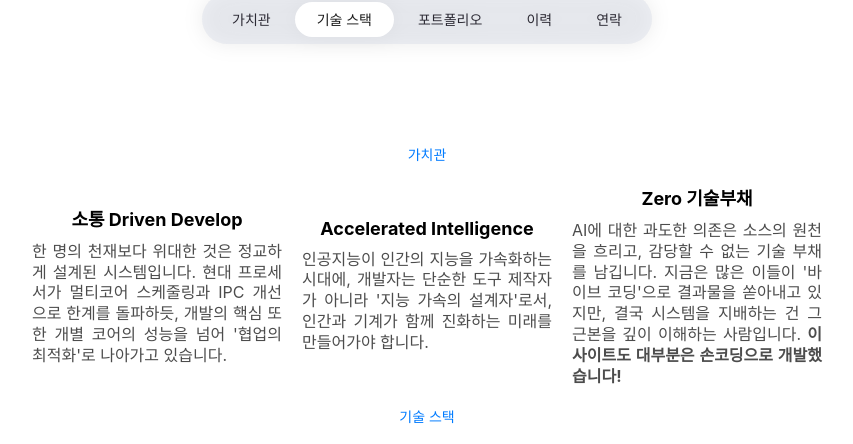
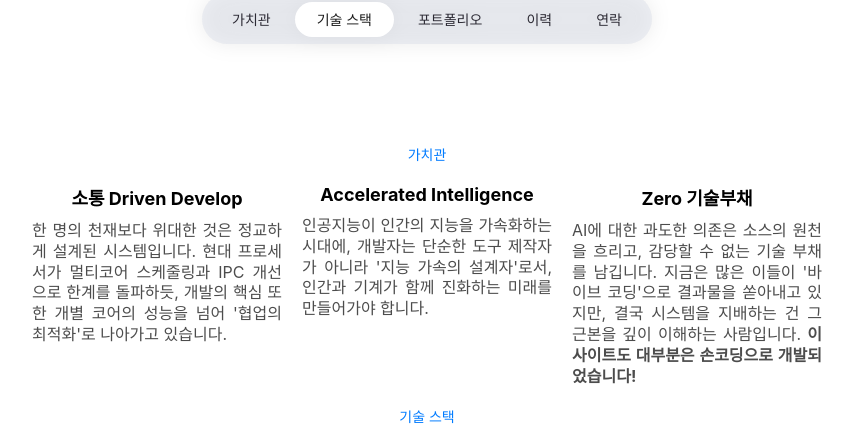
Before and after one commit to olivyou2/portfolio, a React (Vite) app: page / in a window 1280 px wide. Shown: the part 583-1027 px from the top of the page, without its empty margins (213-1066 px from the left). Built offline with nearby package versions, Linux system fonts and the light colour scheme; a web font is replaced by a local one.

Commit message:
fix: Navigator sticky issue and so on

```diff
--- /dev/null
+++ b/src/App.css
@@ -0,0 +1,3 @@
+* {
+    -webkit-tap-highlight-color : transparent;
+}
--- a/src/App.tsx
+++ b/src/App.tsx
@@ -6,6 +6,7 @@ import Reward from "./blocks/Reward";
 import TechStacks from "./blocks/TechStacks";
 import Values from "./blocks/Values";
 import Navigator from "./components/Navigator";
+import "./App.css";
 
 function App() {
 
--- a/src/blocks/Career.tsx
+++ b/src/blocks/Career.tsx
@@ -5,6 +5,7 @@ const Container = styled.div`
     flex-direction: column;
     align-items: center;
     border: none;
+    margin-top: 100px;
 `;
 
 
--- a/src/blocks/Portfolio.tsx
+++ b/src/blocks/Portfolio.tsx
@@ -4,8 +4,9 @@ const Container = styled.div`
     display: flex;
     flex-direction: column;
     align-items: center;
-    padding: 100px;
+    padding: 0px 10px;
     border: none;
+    margin-top: 100px;
 `;
 
 
--- a/src/blocks/Values.tsx
+++ b/src/blocks/Values.tsx
@@ -7,6 +7,7 @@ const Container = styled.div`
     border: none;
 
     margin-top: 100px;
+    padding: 0px 20px;
 `;
 
 const Title = styled.div`
@@ -18,7 +19,7 @@ const ValuesContainer = styled.div`
     display: flex;
     flex-direction: row;
     justify-content: center;
-    align-items: center;
+    align-items: flex-start;
     width: 100%;
     padding: 20px 0px;
     box-sizing: border-box;
@@ -103,7 +104,7 @@ function Values() {
                     </ValueContainer>
                     <ValueContainer>
                         <ValueTitle>Zero 기술부채</ValueTitle>
-                        <ValueDescription>AI에 대한 과도한 의존은 소스의 원천을 흐리고, 감당할 수 없는 기술 부채를 남깁니다. 지금은 많은 이들이 '바이브 코딩'으로 결과물을 쏟아내고 있지만, 결국 시스템을 지배하는 건 그 근본을 깊이 이해하는 사람입니다. <b>이 사이트도 대부분은 손코딩으로 개발했습니다!</b></ValueDescription>
+                        <ValueDescription>AI에 대한 과도한 의존은 소스의 원천을 흐리고, 감당할 수 없는 기술 부채를 남깁니다. 지금은 많은 이들이 '바이브 코딩'으로 결과물을 쏟아내고 있지만, 결국 시스템을 지배하는 건 그 근본을 깊이 이해하는 사람입니다. <b>이 사이트도 대부분은 손코딩으로 개발되었습니다!</b></ValueDescription>
                     </ValueContainer>
 
                 </ValuesContainer>
--- a/src/components/Navigator.tsx
+++ b/src/components/Navigator.tsx
@@ -9,16 +9,27 @@ const Title = styled.div`
     font-size: 14px;
     color: #b1b1b1;
     margin-bottom: 10px;
+
+    padding-top: 100px;
+
+    @media screen and (max-width: 550px) {
+        display: none;
+    }
 `;
 
 const Container = styled.div`
-    position: sticky;
-    top: 25px;
     width: 100%;
     display: flex;
     height: 50px;
     justify-content: center;
+
+    position: sticky;
+    top: 25px;
     z-index: 10;
+
+    @media screen and (max-width: 550px) {
+        display: none;
+    }
 `;
 
 const Box = styled.div`
@@ -61,16 +72,10 @@ const Column = styled.div`
     }
 `;
 
-const NavigatorContainer = styled.div`
-padding-top: 100px;
-    @media screen and (max-width: 550px) {
-        display: none;
-    }
-`;
-
 function Navigator() {
     const sections = useMemo(() => ["values", "techStacks", "portfolio", "career", "contact"], []);
     const [selectedSection, setSelectedSection] = useState("");
+    const navigatorOffset = 110;
 
     useEffect(() => {
         const updateSelectedSectionByScroll = () => {
@@ -106,12 +111,13 @@ function Navigator() {
         const section = document.getElementById(sectionId);
         if (section) {
             setSelectedSection(sectionId);
-            section.scrollIntoView({ behavior: "smooth" });
+            const targetY = Math.max(0, section.getBoundingClientRect().top + window.scrollY - navigatorOffset);
+            window.scrollTo({ top: targetY, behavior: "smooth" });
         }
     };
 
     return (
-        <NavigatorContainer id="navigator">
+        <>
             <Title>Shortcut</Title>
             <Container>
                 <Box>
@@ -132,7 +138,7 @@ function Navigator() {
                     </Column>
                 </Box>
             </Container>
-        </NavigatorContainer>
+        </>
     )
 }
 
```
